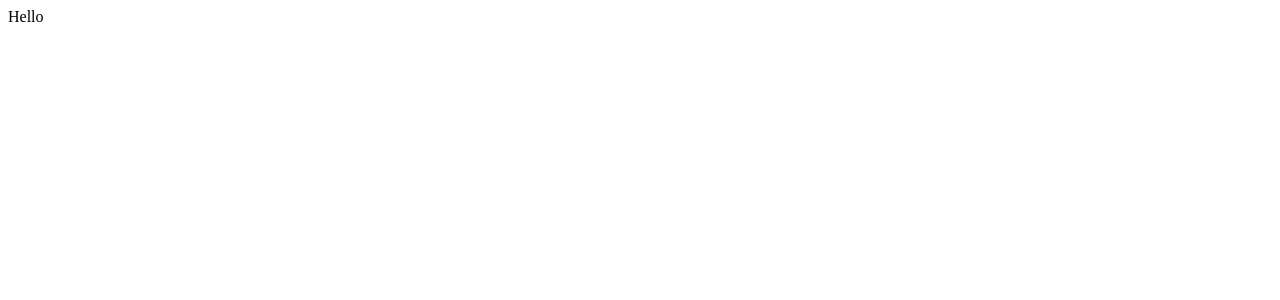
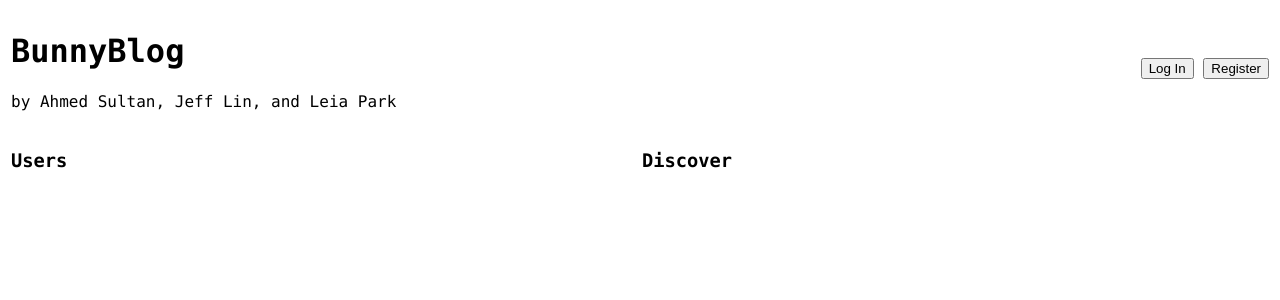
Before and after one commit to nilffej/BunnyBlog, a Flask app: page / in a window 1280 px wide. Before the commit the part shown is almost empty. Shown: the top 300 px of the page. Run offline with Flask 2, Linux system fonts and the light colour scheme.

Commit message:
Progress on home discovery page in HTML.

```diff
--- a/app.py
+++ b/app.py
@@ -7,6 +7,8 @@ import cgi
 from flask import Flask
 from flask import render_template
 from flask import request
+from flask import redirect
+from flask import url_for
 
 app = Flask(__name__)
 @app.route("/")
--- a/templates/discover.html
+++ b/templates/discover.html
@@ -2,9 +2,31 @@
 <html lang="en" dir="ltr">
   <head>
     <meta charset="utf-8">
-    <title></title>
+    <title>BunnyBlog</title>
   </head>
-  <body>
-    Hello
+  <body style="font-family: Lucida Console">
+    <table width="100%">
+      <tr>
+        <td width="50%">
+          <h1>BunnyBlog</h1>
+          <p>by Ahmed Sultan, Jeff Lin, and Leia Park</p>
+        </td>
+
+        <td align="right">
+          <button title="login">Log In</button>
+          <button title="register">Register</button>
+        </td>
+      </tr>
+
+      <tr>
+        <td width="10%">
+          <h3>Users</h3>
+        </td>
+        <td>
+          <h3>Discover</h3>
+        </td>
+      </tr>
+    </table>
+
   </body>
 </html>
```
